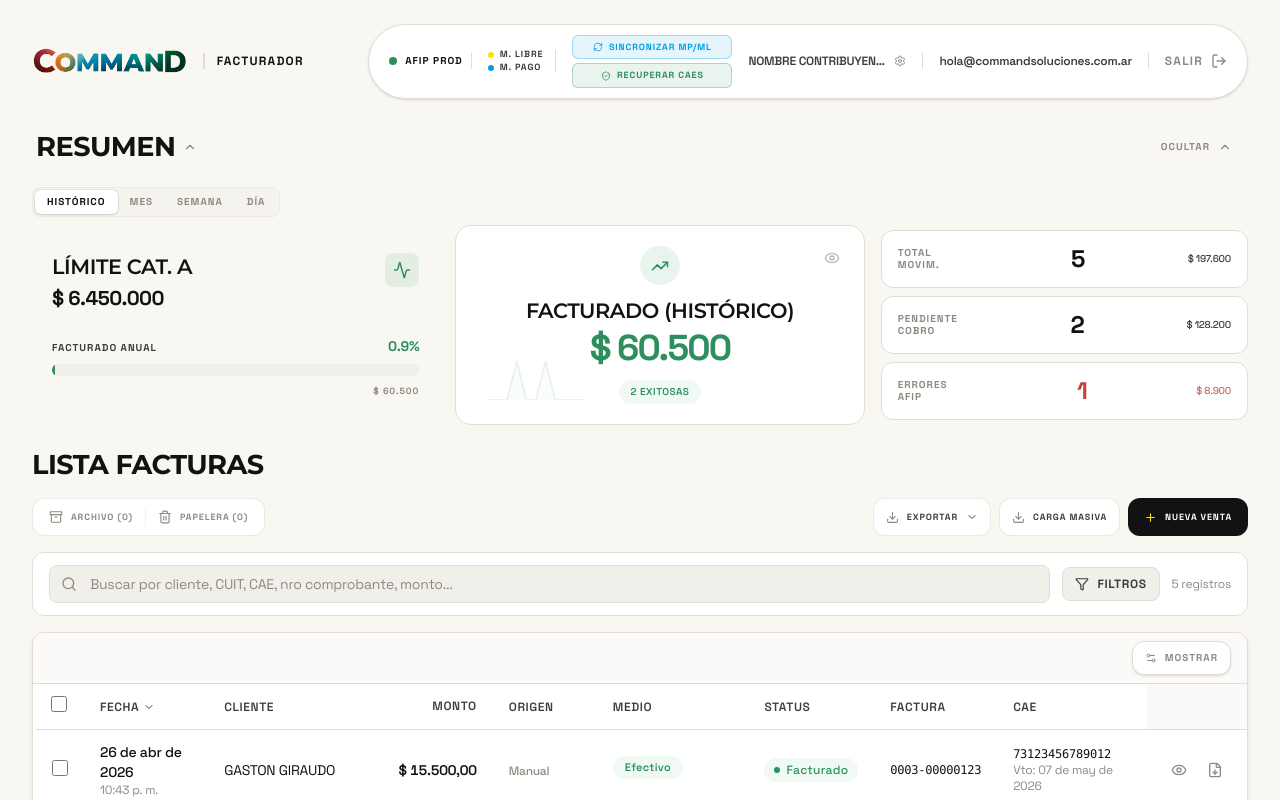
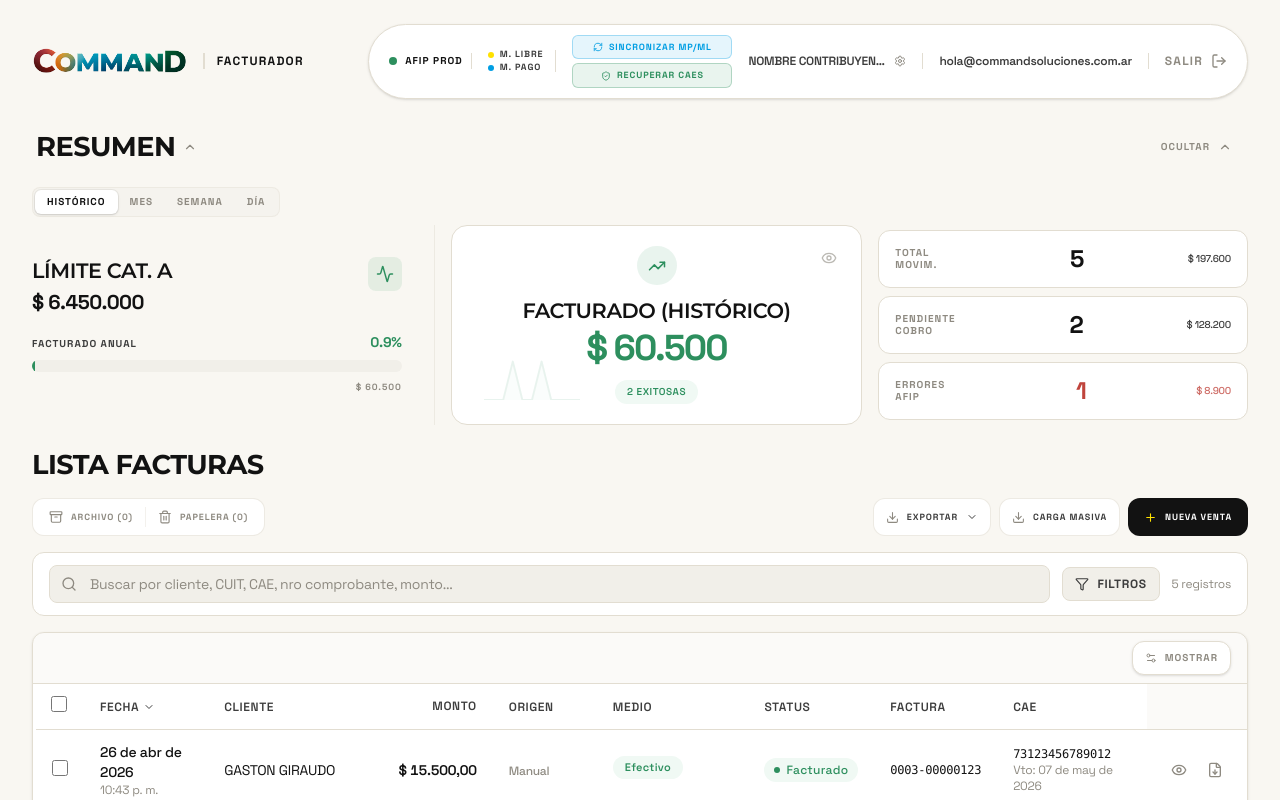
Before and after one commit to curiosidadparlante-jpg/demofacturador, a React (Vite) app: page / in a window 1280 px wide. Shown: the top 800 px of the page. Built offline with nearby package versions, Linux system fonts and the light colour scheme.

Commit message:
style: reshape thermometer to look like a sidebar section, not a card

```diff
--- a/src/components/StatsCards.jsx
+++ b/src/components/StatsCards.jsx
@@ -119,8 +119,8 @@ export default function StatsCards({ ventas, onCardClick }) {
 
           {/* 1. TERMÓMETRO (Izquierda) */}
           {!isRI && (
-            <div className="lg:flex-1 relative bg-transparent p-4 md:p-5 flex flex-col justify-center gap-2 overflow-hidden min-h-[140px]">
-              <div className="flex items-start justify-between mb-4">
+            <div className="lg:flex-1 flex flex-col justify-center gap-4 lg:pr-8 lg:border-r border-border/50 py-2">
+              <div className="flex items-start justify-between">
                 <div>
                   <h3 className="font-bold uppercase tracking-[0.1em] text-[10px] text-text-muted mb-1">
                     Límite Cat. {category}
```
